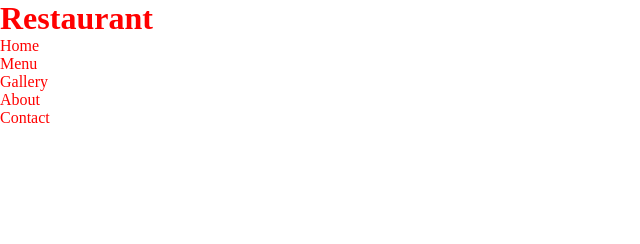
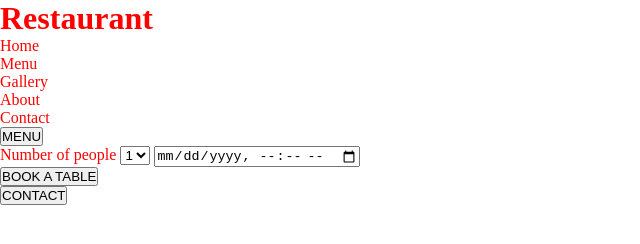
Before and after one commit to IceTheCoder/projects, a plain HTML site: page restaurant-website/index.html in a window 1280 px wide. Shown: the whole page, without its empty margins (0-640 px from the left). Drawn offline with Linux system fonts and the light colour scheme.

Commit message:
Basic home page

```diff
--- a/restaurant-website/index.html
+++ b/restaurant-website/index.html
@@ -17,5 +17,28 @@
       <li>Contact</li>
     </ul>
   </nav>
+  <div>
+    <button>MENU</button>
+  </div>
+  <form>
+    <div>
+      <label for="no-people">
+        Number of people
+      </label>
+      <select id="no-people">
+        <option value="1">1</option>
+        <option value="2">2</option>
+        <option value="3">3</option>
+        <option value="4">4</option>
+      </select>
+      <input type="datetime-local" id="time">
+    </div>
+    <div>
+      <button>BOOK A TABLE</button>
+    </div>
+  </form>
+  <div>
+    <button>CONTACT</button>
+  </div>
 </body>
 </html>
```
